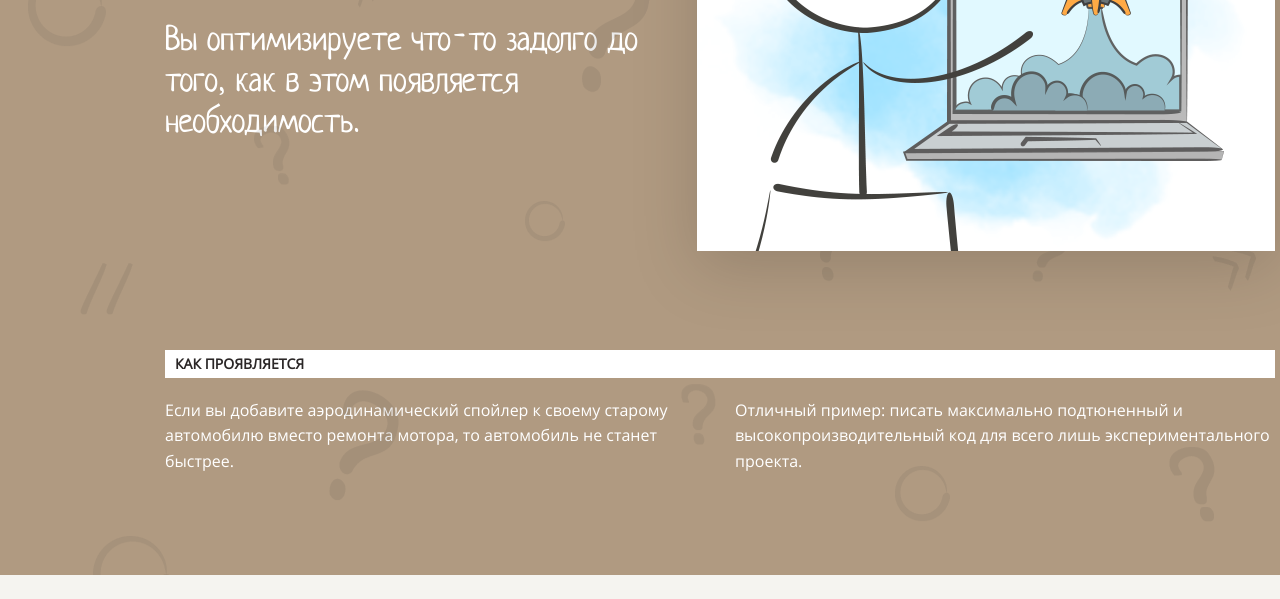
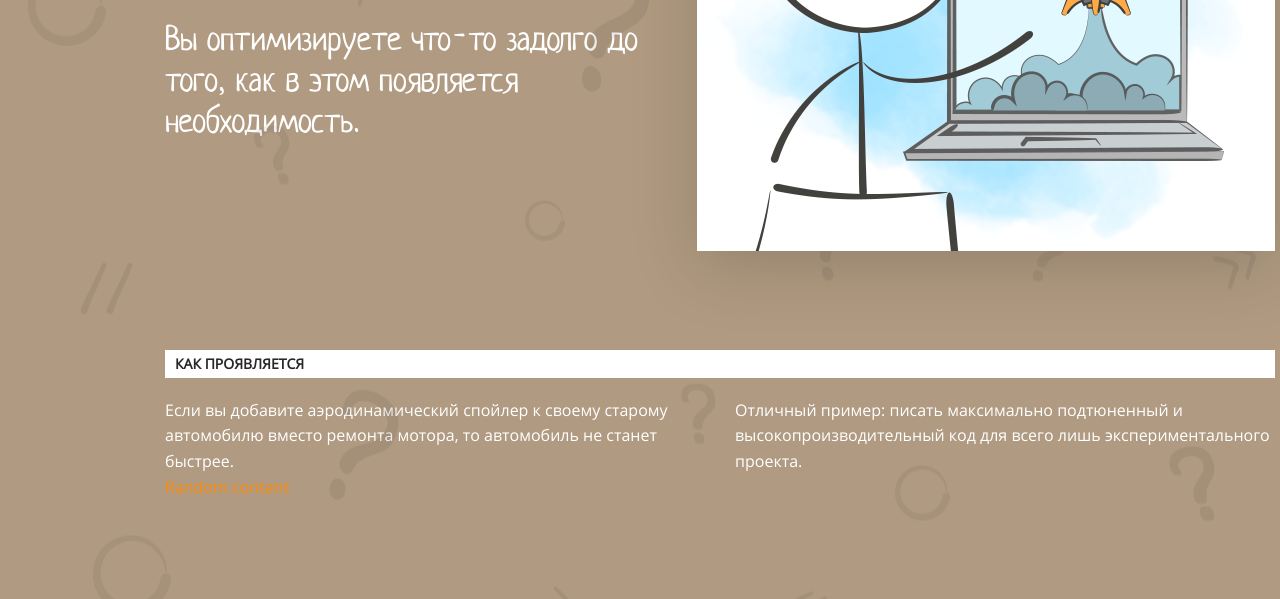
Before and after one commit to VanillaWulf/layout-designer-project-lvl1, a website: page src/index.html in a window 1280 px wide. Shown: the part 3912-4511 px from the top of the page. Drawn offline with Linux system fonts and the light colour scheme.

Commit message:
add random content

```diff
--- a/src/index.html
+++ b/src/index.html
@@ -131,6 +131,7 @@
                     то автомобиль не станет быстрее.</p>
                 <p class="col-2">Отличный пример: писать максимально подтюненный и высокопроизводительный
                     код для всего лишь экспериментального проекта.</p>
+                <p class="text-orange">Random content</p>
             </div>
         </section>
 
```
